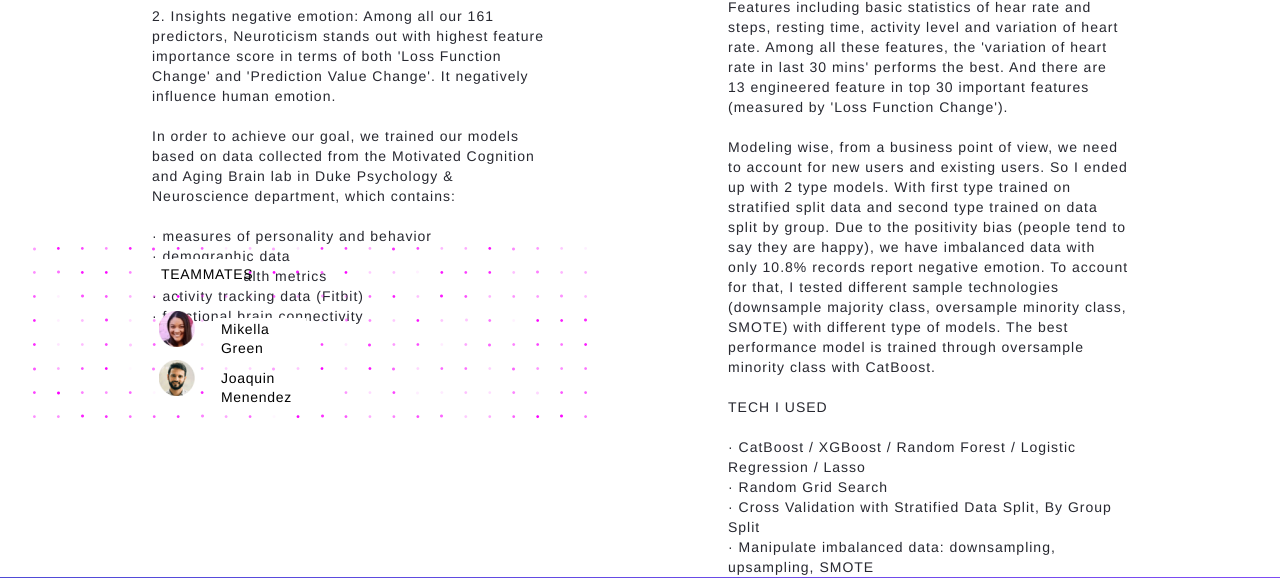
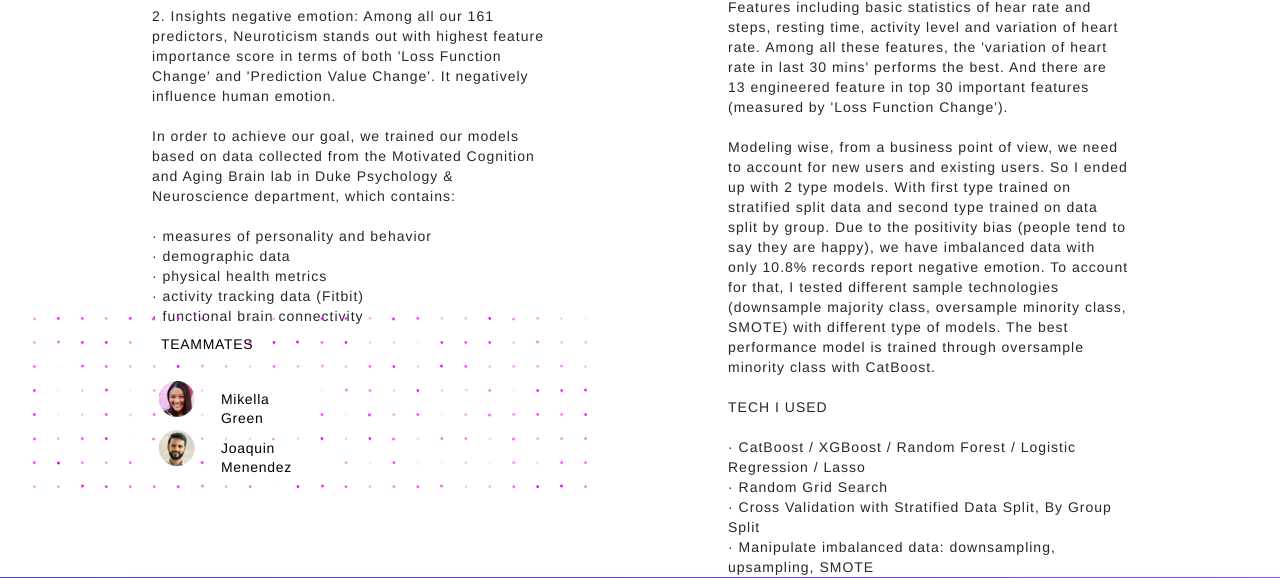
Before and after one commit to sicongzhao/portfolio, a Flask app: page / in a window 1280 px wide. Shown: the part 1334-1912 px from the top of the page. Run offline with Flask 2, Linux system fonts and the light colour scheme.

Commit message:
Update style.css

```diff
--- a/static/css/style.css
+++ b/static/css/style.css
@@ -611,7 +611,7 @@ div {
 }
 .artboard .group15 {
   background-color    : rgba(255,255,255,0.0);
-  top                 : 1580px;
+  top                 : 1650px;
   height              : 173px;
   width               : 556px;
   position            : absolute;
```
